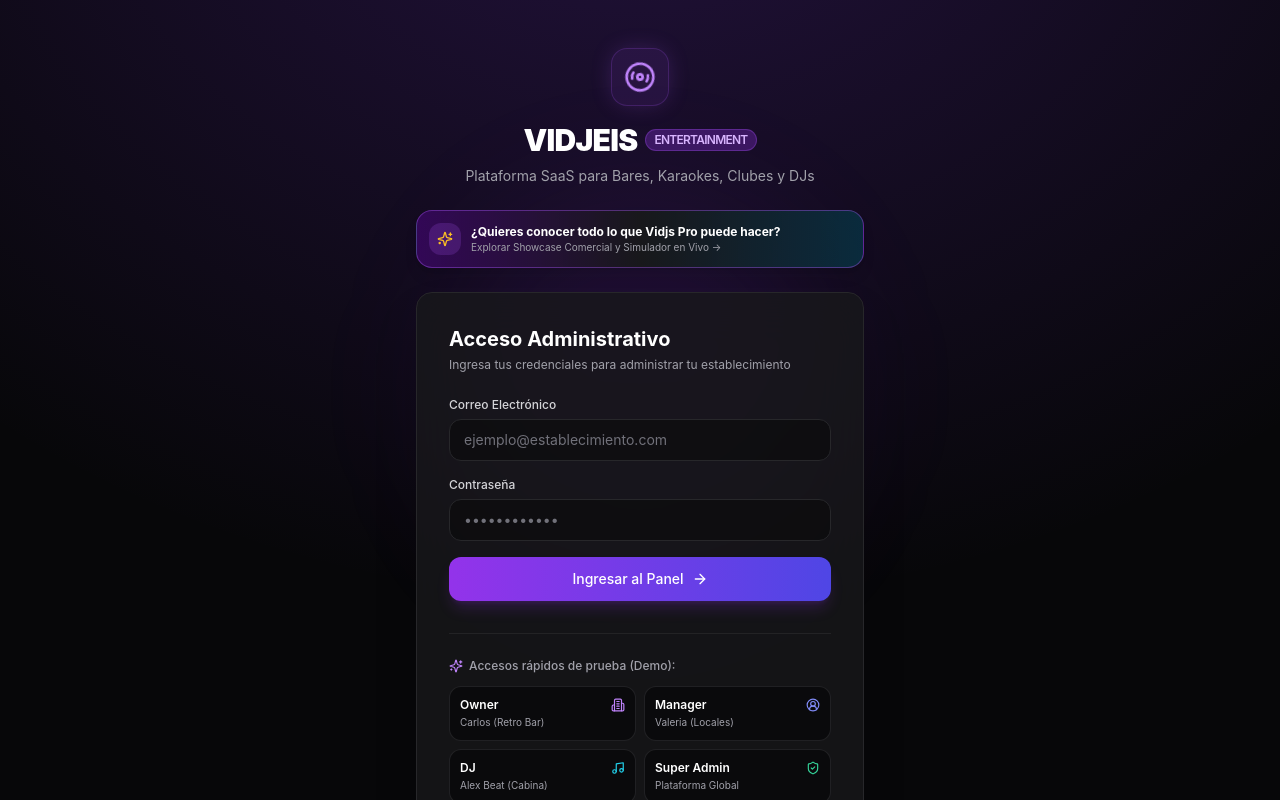
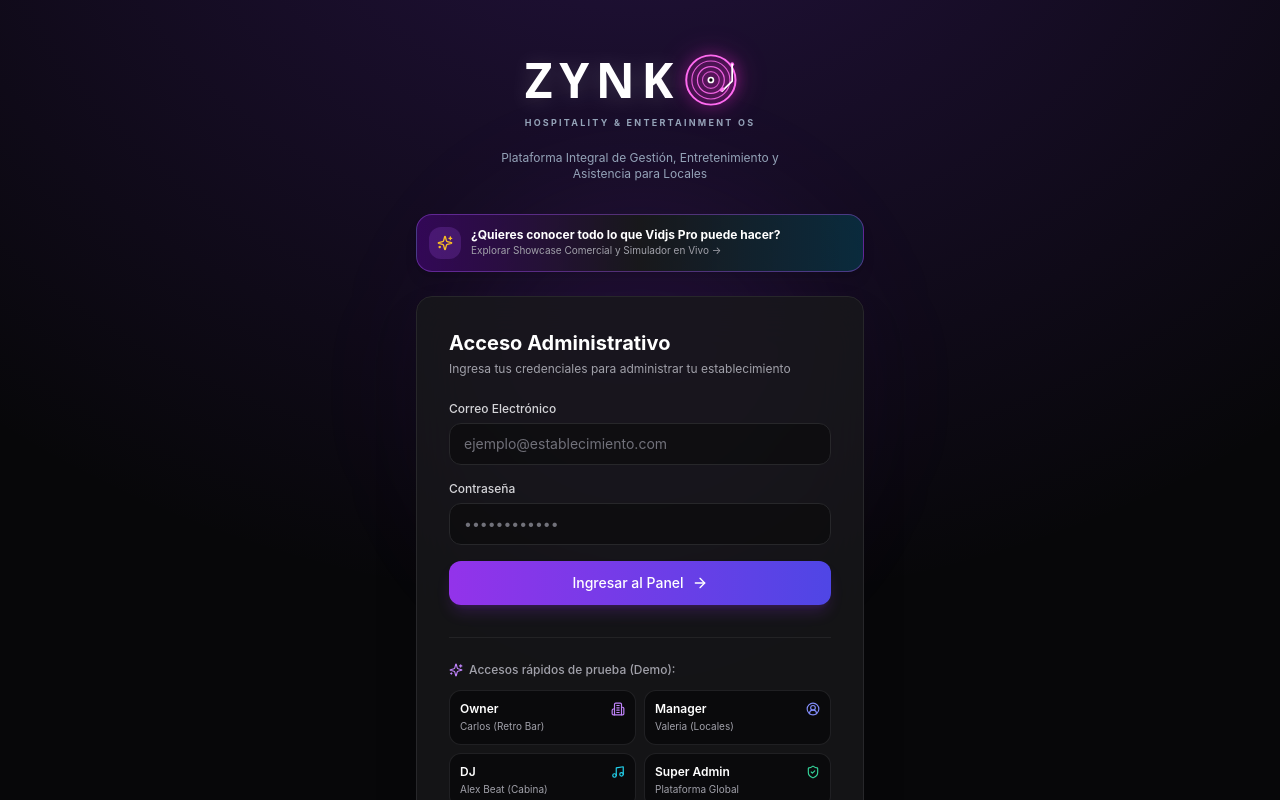
Before and after one commit to OscarSam7/vidjs-app, a Next.js app: page /login in a window 1280 px wide. Shown: the top 800 px of the page. Built offline with nearby package versions, Linux system fonts and the light colour scheme.

Commit message:
feat(branding): implementar ZynkoLogo con O de vinilo neon fucsia y ZYNK en blanco titanio (Opcion 1)

```diff
--- a/src/app/(auth)/login/page.tsx
+++ b/src/app/(auth)/login/page.tsx
@@ -3,6 +3,7 @@
 import { useState } from "react";
 import Link from "next/link";
 import { Music, Disc3, ShieldCheck, ArrowRight, Sparkles, Building2, UserCircle2, QrCode } from "lucide-react";
+import { ZynkoLogo } from "@/components/ui/ZynkoLogo";
 
 export default function LoginPage() {
   const [email, setEmail] = useState("");
@@ -64,15 +65,12 @@ export default function LoginPage() {
 
       <div className="w-full max-w-md relative z-10">
         {/* Brand Header */}
-        <div className="text-center mb-6">
-          <div className="inline-flex items-center justify-center p-3 rounded-2xl bg-purple-500/10 border border-purple-500/20 text-purple-400 mb-4 glow-purple">
-            <Disc3 className="w-8 h-8 animate-spin text-purple-400 [animation-duration:12s]" />
+        <div className="text-center mb-8">
+          <div className="inline-flex items-center justify-center mb-3">
+            <ZynkoLogo size="xl" subtitle="HOSPITALITY & ENTERTAINMENT OS" />
           </div>
-          <h1 className="text-3xl font-black tracking-tight text-white flex items-center justify-center gap-2">
-            VIDJEIS <span className="text-xs px-2 py-0.5 rounded-full bg-purple-600/30 text-purple-300 font-semibold border border-purple-500/30">ENTERTAINMENT</span>
-          </h1>
-          <p className="text-sm text-zinc-400 mt-2">
-            Plataforma SaaS para Bares, Karaokes, Clubes y DJs
+          <p className="text-xs text-slate-400 mt-2 max-w-xs mx-auto">
+            Plataforma Integral de Gestión, Entretenimiento y Asistencia para Locales
           </p>
         </div>
 
--- a/src/components/layout/Sidebar.tsx
+++ b/src/components/layout/Sidebar.tsx
@@ -49,6 +49,7 @@ import {
   BellRing,
 } from "lucide-react";
 import { cn } from "@/lib/utils";
+import { ZynkoLogo } from "@/components/ui/ZynkoLogo";
 import {
   PlanCode,
   PLAN_LABELS,
@@ -546,37 +547,40 @@ export function Sidebar({
           {collapsed ? (
             tenantLogo ? (
               <div
-                className="w-9 h-9 rounded-xl bg-purple-950/70 border border-purple-700/50 p-1 flex items-center justify-center overflow-hidden shadow-sm shrink-0"
+                className="w-9 h-9 rounded-xl bg-slate-900 border border-slate-700/50 p-1 flex items-center justify-center overflow-hidden shadow-sm shrink-0"
                 title={tenantName}
               >
                 <img src={tenantLogo} alt={tenantName} className="max-h-full max-w-full object-contain" />
               </div>
             ) : (
               <div
-                className="w-8 h-8 rounded-xl bg-purple-950/70 border border-purple-700/50 flex items-center justify-center text-purple-300 shadow-sm shrink-0"
-                title="VIDJEIS PRO"
+                className="w-9 h-9 rounded-xl bg-slate-950 border border-fuchsia-900/40 flex items-center justify-center shadow-sm shrink-0"
+                title="ZYNKO OS"
               >
-                <Disc3 className="w-4 h-4 text-purple-400" />
+                <ZynkoLogo variant="icon" size="sm" />
               </div>
             )
           ) : (
             <>
               <div className="flex items-center gap-2.5 min-w-0 flex-1 pr-2">
                 {tenantLogo ? (
-                  <div className="w-9 h-9 rounded-xl bg-purple-950/80 border border-purple-600/50 p-1 flex items-center justify-center overflow-hidden shadow-sm shrink-0">
+                  <div className="w-9 h-9 rounded-xl bg-slate-900 border border-slate-700/50 p-1 flex items-center justify-center overflow-hidden shadow-sm shrink-0">
                     <img src={tenantLogo} alt={tenantName} className="max-h-full max-w-full object-contain" />
                   </div>
                 ) : (
-                  <div className="w-8 h-8 rounded-xl bg-purple-950/70 border border-purple-700/50 flex items-center justify-center text-purple-300 shadow-sm shrink-0">
-                    <Disc3 className="w-4 h-4 text-purple-400" />
+                  <div className="w-8 h-8 rounded-xl bg-slate-950 border border-fuchsia-900/40 flex items-center justify-center shadow-sm shrink-0">
+                    <ZynkoLogo variant="icon" size="xs" />
                   </div>
                 )}
                 <div className="min-w-0 flex-1">
-                  <span className="font-bold text-sm tracking-wide text-[var(--text-heading,#F8FAFC)] block leading-tight truncate">
-                    {tenantName || "VIDJSPRO"}
-                  </span>
-                  <span className="text-[10px] text-purple-500 font-bold block truncate">
-                    {planName}
+                  <div className="flex items-center justify-between">
+                    <ZynkoLogo size="xs" />
+                    <span className="text-[9px] text-fuchsia-400 font-bold uppercase tracking-wider">
+                      {planName || "PRO"}
+                    </span>
+                  </div>
+                  <span className="text-[10px] text-slate-400 font-medium block truncate mt-0.5">
+                    {tenantName || "Sede Principal"}
                   </span>
                 </div>
               </div>
--- /dev/null
+++ b/src/components/ui/ZynkoLogo.tsx
@@ -0,0 +1,170 @@
+"use client";
+
+import React from "react";
+
+interface ZynkoLogoProps {
+  size?: "xs" | "sm" | "md" | "lg" | "xl";
+  variant?: "full" | "icon";
+  subtitle?: string;
+  module?: "MUSIC" | "GASTRO" | "BEEPER" | "STAFF" | "PASS" | "CAST";
+  className?: string;
+}
+
+export function ZynkoLogo({
+  size = "md",
+  variant = "full",
+  subtitle,
+  module,
+  className = "",
+}: ZynkoLogoProps) {
+  // Dimensiones según tamaño
+  const sizeConfig = {
+    xs: { text: "text-base tracking-wider", oSize: 18, containerH: "h-5" },
+    sm: { text: "text-lg tracking-wider", oSize: 22, containerH: "h-6" },
+    md: { text: "text-2xl tracking-widest", oSize: 28, containerH: "h-8" },
+    lg: { text: "text-4xl tracking-widest", oSize: 42, containerH: "h-12" },
+    xl: { text: "text-5xl tracking-[0.2em]", oSize: 56, containerH: "h-16" },
+  }[size];
+
+  // Configuración de módulos multicolor
+  const moduleConfig = module
+    ? {
+        MUSIC: { name: "MUSIC", color: "text-fuchsia-400 border-fuchsia-500/40 bg-fuchsia-500/10" },
+        GASTRO: { name: "GASTRO", color: "text-emerald-400 border-emerald-500/40 bg-emerald-500/10" },
+        BEEPER: { name: "BEEPER", color: "text-amber-400 border-amber-500/40 bg-amber-500/10" },
+        STAFF: { name: "STAFF GPS", color: "text-cyan-400 border-cyan-500/40 bg-cyan-500/10" },
+        PASS: { name: "TICKETS", color: "text-violet-400 border-violet-500/40 bg-violet-500/10" },
+        CAST: { name: "CAST TV", color: "text-rose-400 border-rose-500/40 bg-rose-500/10" },
+      }[module]
+    : null;
+
+  // Icono SVG exacto de la "O" de Vinilo con Brazo de Tornamesa
+  const VinylIcon = ({ pxSize }: { pxSize: number }) => (
+    <svg
+      width={pxSize}
+      height={pxSize}
+      viewBox="0 0 100 100"
+      fill="none"
+      xmlns="http://www.w3.org/2000/svg"
+      className="inline-block shrink-0 transition-transform duration-300 hover:rotate-12"
+      style={{
+        filter: "drop-shadow(0 0 7px rgba(224, 36, 195, 0.85)) drop-shadow(0 0 14px rgba(224, 36, 195, 0.4))",
+      }}
+    >
+      <defs>
+        <radialGradient id="vinylGlow" cx="50%" cy="50%" r="50%">
+          <stop offset="0%" stopColor="#ff7bf2" />
+          <stop offset="60%" stopColor="#e024c3" />
+          <stop offset="100%" stopColor="#a2088b" />
+        </radialGradient>
+      </defs>
+
+      {/* Disco Exterior */}
+      <circle
+        cx="48"
+        cy="50"
+        r="44"
+        stroke="#ff6bf0"
+        strokeWidth="3.5"
+        strokeLinecap="round"
+      />
+
+      {/* Surcos Concéntricos del Vinilo */}
+      <circle
+        cx="48"
+        cy="50"
+        r="34"
+        stroke="#ff6bf0"
+        strokeWidth="2"
+        strokeLinecap="round"
+        opacity="0.85"
+      />
+      <circle
+        cx="48"
+        cy="50"
+        r="24"
+        stroke="#ff6bf0"
+        strokeWidth="2.2"
+        strokeLinecap="round"
+        opacity="0.9"
+      />
+      <circle
+        cx="48"
+        cy="50"
+        r="15"
+        stroke="#ff6bf0"
+        strokeWidth="2"
+        opacity="0.75"
+      />
+
+      {/* Agujero Central Spindle */}
+      <circle cx="48" cy="50" r="6" fill="#ffffff" />
+      <circle cx="48" cy="50" r="3" fill="#070709" />
+
+      {/* Brazo de Tornamesa (Tonearm con Aguja) */}
+      {/* Base superior derecha del brazo */}
+      <circle cx="86" cy="22" r="3.5" fill="#ff6bf0" />
+      {/* Varilla del brazo que entra hacia el surco */}
+      <path
+        d="M86 22 L86 52 L68 70"
+        stroke="#ffffff"
+        strokeWidth="3"
+        strokeLinecap="round"
+        strokeLinejoin="round"
+      />
+      {/* Cabezal de la aguja / Cartridge */}
+      <rect
+        x="63"
+        y="68"
+        width="9"
+        height="5"
+        rx="2"
+        transform="rotate(-40 63 68)"
+        fill="#ff7bf2"
+      />
+    </svg>
+  );
+
+  if (variant === "icon") {
+    return (
+      <div className={`inline-flex items-center justify-center ${className}`}>
+        <VinylIcon pxSize={sizeConfig.oSize * 1.25} />
+      </div>
+    );
+  }
+
+  return (
+    <div className={`inline-flex flex-col ${className}`}>
+      <div className={`flex items-center gap-1.5 leading-none select-none font-black ${sizeConfig.containerH}`}>
+        {/* Letras Z Y N K en Blanco Titanio Pulido */}
+        <span
+          className={`text-white font-sans ${sizeConfig.text} uppercase font-extrabold tracking-[0.14em] drop-shadow-[0_2px_10px_rgba(255,255,255,0.15)]`}
+          style={{ letterSpacing: "0.14em" }}
+        >
+          ZYNK
+        </span>
+
+        {/* La "O" de Vinilo Neón con Brazo de Tornamesa */}
+        <div className="relative flex items-center justify-center -ml-0.5">
+          <VinylIcon pxSize={sizeConfig.oSize} />
+        </div>
+
+        {/* Badge de Módulo Opcional */}
+        {moduleConfig && (
+          <span
+            className={`ml-2 text-[9px] font-black px-2 py-0.5 rounded-full border uppercase tracking-wider ${moduleConfig.color}`}
+          >
+            {moduleConfig.name}
+          </span>
+        )}
+      </div>
+
+      {/* Subtítulo o Tagline si se requiere */}
+      {subtitle && (
+        <span className="text-[9px] font-bold uppercase tracking-[0.25em] text-slate-400 mt-1 block">
+          {subtitle}
+        </span>
+      )}
+    </div>
+  );
+}
```
